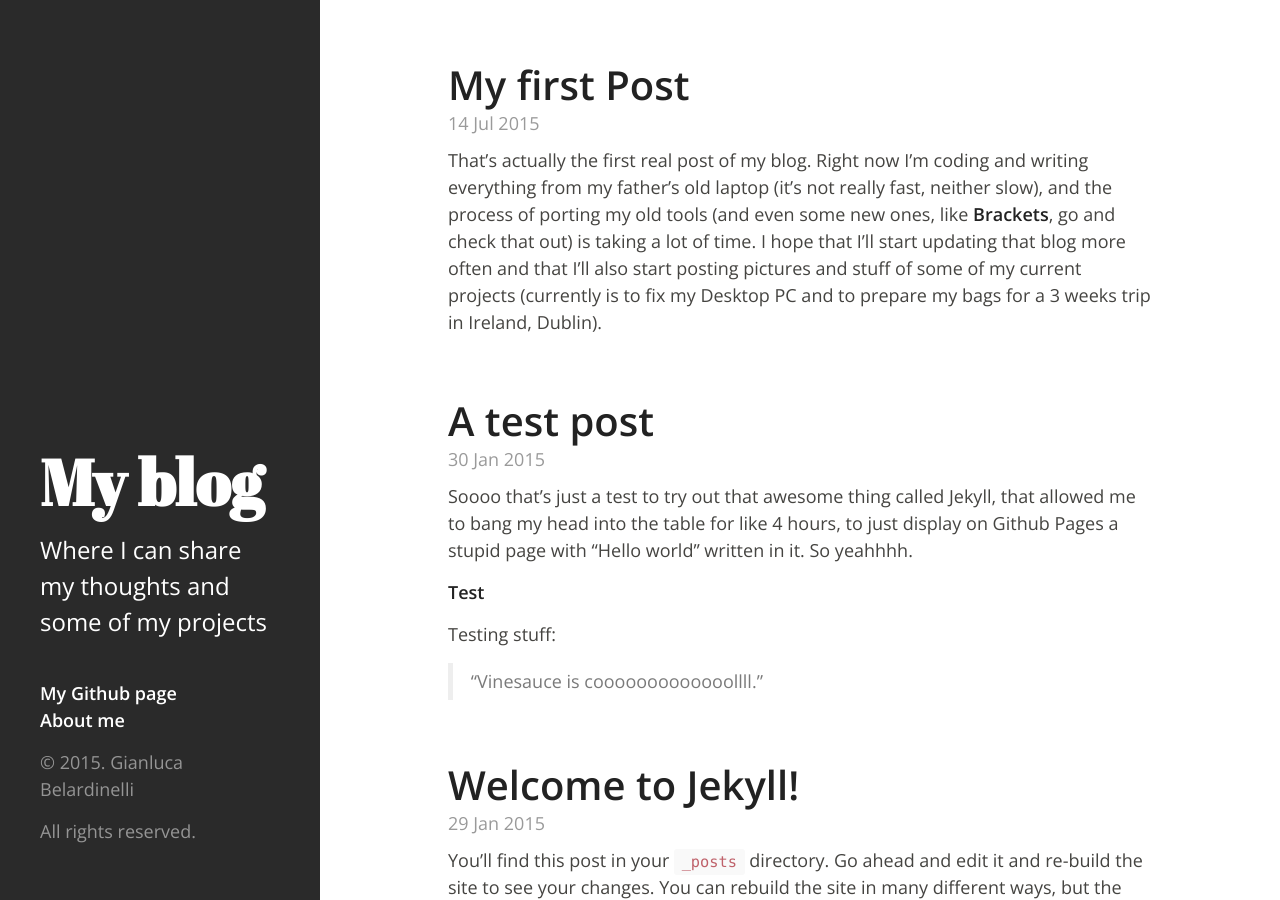
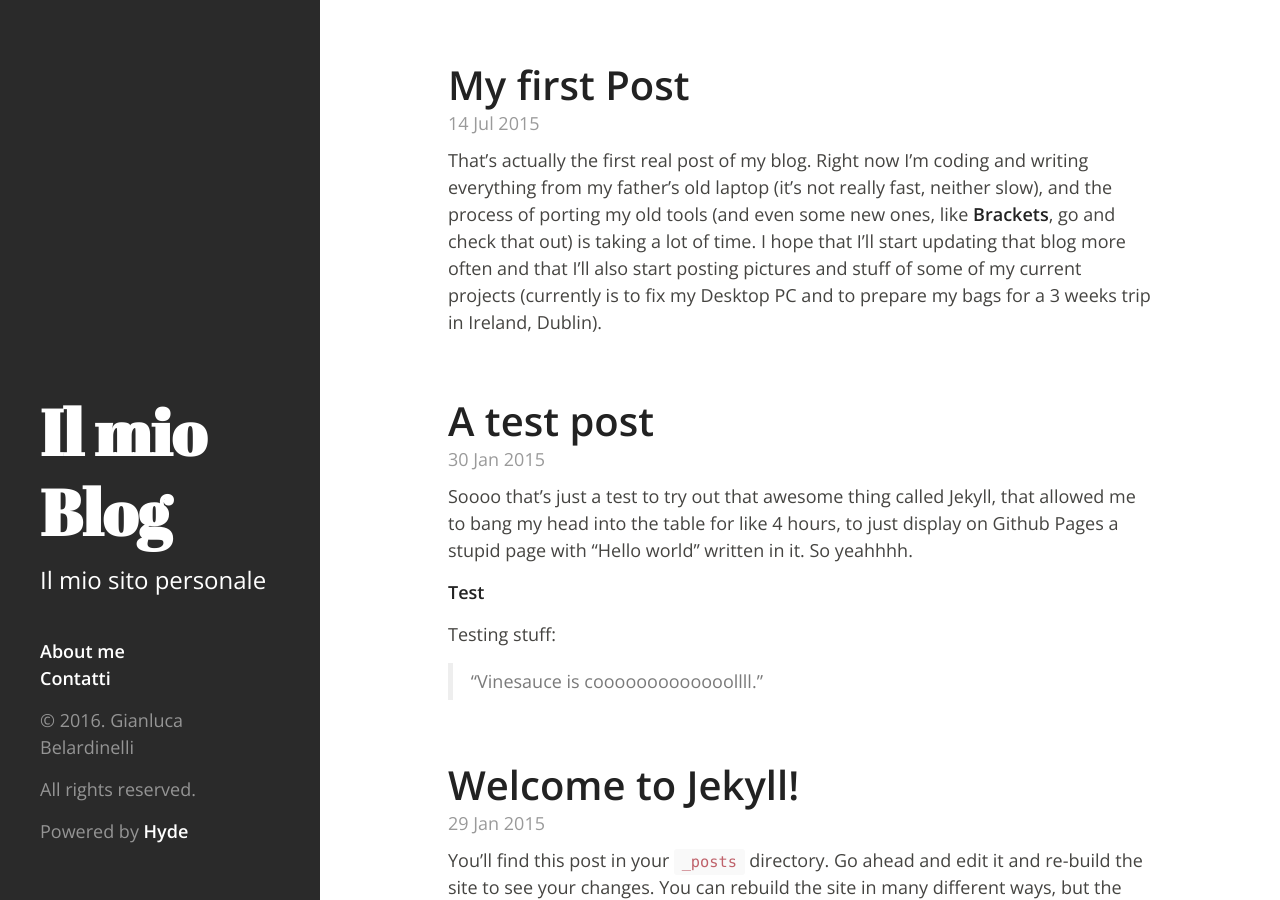
Before and after one commit to CapraTheBest/caprathebest.github.io, a Jekyll site: the page built from index.html, in a window 1280 px wide and 900 px high. Built offline with Jekyll 4.4.1, drawn with Linux system fonts in a browser that asks for light colours; Markdown is read by kramdown in place of the engine named in the settings; the list of posts is cut into pages by our own code.

Commit message:
Added a few more pages

```diff
--- a/_config.yml
+++ b/_config.yml
@@ -1,10 +1,26 @@
-title:        My blog
+# Random
+title:        Il mio Blog
 url:          http://caprathebest.github.io
-baseurl:	  /
 author:
   name:       'Gianluca Belardinelli'
-  email:      ''
+  email:      'gianluca.beladirr2y@gmail.com'
 markdown:     rdiscount
+rdiscount:
+    extensions:
+        - generate_toc
 permalink:    pretty
-pygments:     false
+highlighter:  false
 paginate:     5
+
+# Global
+exclude: ["start.bat"]
+
+# Gems
+gems: 				[jekyll-paginate]
+
+# Serving
+detach:  			false
+port:    			4000
+host:    			127.0.0.1
+baseurl: 			""
+show_dir_listing: 	false
--- a/_layouts/default.html
+++ b/_layouts/default.html
@@ -7,20 +7,26 @@
 
     <header class="masthead">
       <div class="masthead-inner">
-        <h1><a href="http://caprathebest.github.io">{{ site.title }}</a></h1>
-		<p class="lead">Where I can share my thoughts and some of my projects</p>
+        <h1><a href="{{ site.url }}">{{ site.title }}</a></h1>
+		<p class="lead">Il mio sito personale</p>
 
         <div class="colophon">
           <ul class="colophon-links">
+            <!--<li>
+              <a target="_blank" href="https://github.com/caprathebest">La mia pagina Github</a>
+            </li>-->
             <li>
-              <a target="_blank" href="https://github.com/caprathebest">My Github page</a>
+              <a href="{{ site.url }}/about/">About me</a>
             </li>
             <li>
-              <a target="_blank" href="http://caprathebest.github.io/about/">About me</a>
+              <a href="{{ site.url }}/contact/">Contatti</a>
             </li>
           </ul>
-          <p>&copy; 2015. {{ site.author.name }}</p>
+          <p>&copy; 2016. {{ site.author.name }}</p>
 		  <p>All rights reserved.</p>
+          <p>
+            Powered by <a href="https://github.com/hyde/hyde">Hyde</a>
+          </p>
         </div>
       </div>
     </header>
```
Also changed, not shown: contac_test.html (added, +17 -0 lines), contact.md (added, +24 -0 lines), servizi.md (added, +34 -0 lines).
